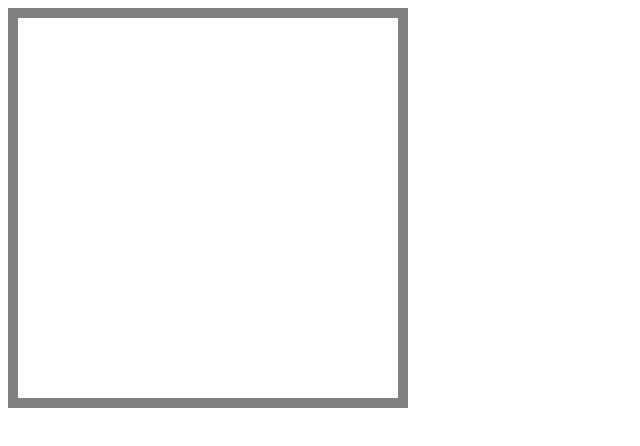
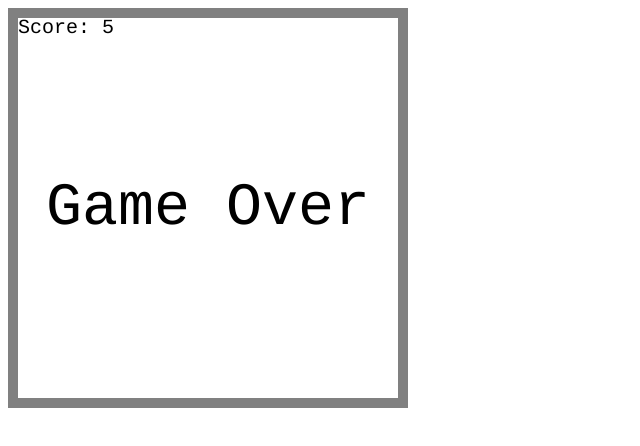
Before and after one commit to asusenko/snake_game, a plain HTML site: page index.html in a window 1280 px wide. Shown: the whole page, without its empty margins (0-640 px from the left). Drawn offline with nearby package versions, Linux system fonts and the light colour scheme.

Commit message:
add score output and game over

```diff
--- a/index.html
+++ b/index.html
@@ -27,6 +27,26 @@
      ctx.fillRect(width - blockSize, 0, blockSize, height);
    };
    drawBorder();
+
+   var drawScore = function () {
+     ctx.font = "20px Courier";
+     ctx.fillStyle = "Black";
+     ctx.textAlign = "left";
+     ctx.textBaseline = "top";
+     ctx.fillText("Score: " + score, blockSize, blockSize)
+   };
+   score = 5;
+   drawScore();
+
+   var gameOver = function () {
+   //clearInterval(intervalid);
+   ctx.font = "60px Courier";
+   ctx.fillStyle = "Black";
+   ctx.textAlign = "center";
+   ctx.textBaseline = "middle";
+   ctx.fillText("Game Over", width / 2, height / 2);
+   };
+   gameOver();
    </script>
 </body>
 </html>
```
